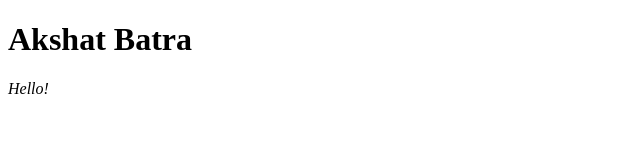
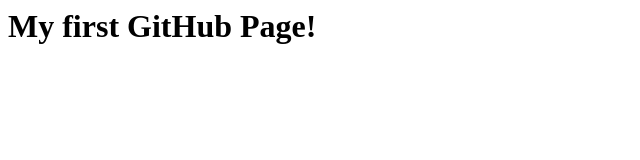
Before and after one commit to batraakshat/batraakshat.github.io, a plain HTML site: page index.html in a window 1280 px wide. Shown: the whole page, without its empty margins (0-640 px from the left). Drawn offline with Linux system fonts and the light colour scheme.

Commit message:
my first commit

```diff
--- a/index.html
+++ b/index.html
@@ -1,14 +1,11 @@
-<!DOCTYPE html>
 <html lang="en">
 <head>
     <meta charset="UTF-8">
-    <title>Akshat Batra</title>
+    <meta http-equiv="X-UA-Compatible" content="IE=edge">
+    <meta name="viewport" content="width=device-width, initial-scale=1.0">
+    <title>Site</title>
 </head>
 <body>
-<h1>Akshat Batra</h1>
-<p>
-    <em>Hello!</em>
-</p>
-
+    <h1>My first GitHub Page!</h1>
 </body>
 </html>
```
